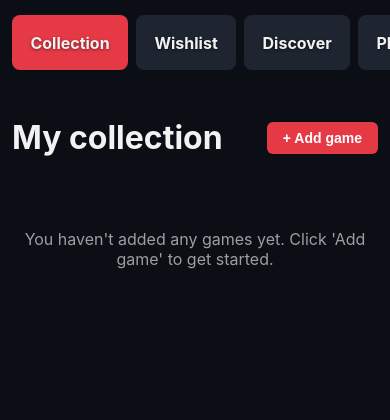
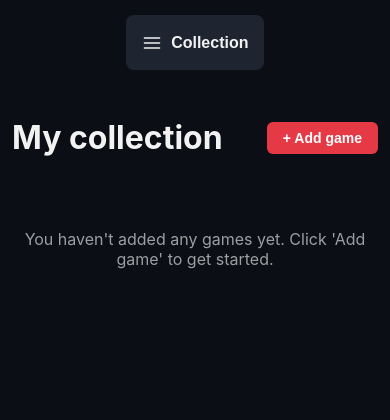
Before and after one commit to baspetter/boardgames, a PHP site: page /index.php in a window 390 px wide. Shown: the part 183-603 px from the top of the page. Run offline with PHP 8.4, Linux system fonts and the light colour scheme; the visitor is signed in with stand-in values (Sample User, id 1); data that the repository does not hold is empty.

Commit message:
Replace scrollable mobile nav with a hamburger menu
Below 640px, the big-button nav row is now hidden entirely in favor
of a single button (hamburger icon + current page name) that toggles
a dropdown with all 5 links, same open/close/outside-click pattern
as the existing user menu. Desktop keeps the big-button row
unchanged. Nav links are now defined once in a shared array so the
desktop and mobile variants can't drift out of sync.

```diff
--- a/assets/app.js
+++ b/assets/app.js
@@ -65,6 +65,23 @@ document.addEventListener('DOMContentLoaded', () => {
       if (!userMenuDropdown.classList.contains('hidden') && !userMenuDropdown.contains(e.target)) {
         userMenuDropdown.classList.add('hidden');
         userMenuBtn.setAttribute('aria-expanded', 'false');
+      }
+    });
+  }
+
+  // Mobile hamburger nav dropdown
+  const mobileNavBtn = document.getElementById('mobile-nav-btn');
+  const mobileNavDropdown = document.getElementById('mobile-nav-dropdown');
+  if (mobileNavBtn && mobileNavDropdown) {
+    mobileNavBtn.addEventListener('click', (e) => {
+      e.stopPropagation();
+      const isOpen = mobileNavDropdown.classList.toggle('hidden') === false;
+      mobileNavBtn.setAttribute('aria-expanded', String(isOpen));
+    });
+    document.addEventListener('click', (e) => {
+      if (!mobileNavDropdown.classList.contains('hidden') && !mobileNavDropdown.contains(e.target)) {
+        mobileNavDropdown.classList.add('hidden');
+        mobileNavBtn.setAttribute('aria-expanded', 'false');
       }
     });
   }
--- a/assets/style.css
+++ b/assets/style.css
@@ -205,15 +205,61 @@ a {
 .main-nav-btn.active:hover {
   background-color: var(--accent-hover);
 }
+.mobile-nav {
+  display: none;
+}
 @media (max-width: 639px) {
   .main-nav {
-    overflow-x: auto;
-    -webkit-overflow-scrolling: touch;
+    display: none;
   }
-  .main-nav-btn {
-    flex: 0 0 auto;
-    white-space: nowrap;
-    padding: 1.1rem 1.15rem;
+  .mobile-nav {
+    display: block;
+    position: relative;
+    max-width: var(--site-max-width);
+    margin: 0 auto;
+    padding: 1rem 0.75rem;
+    background: var(--background);
+  }
+  .mobile-nav-btn {
+    display: flex;
+    align-items: center;
+    gap: 0.6rem;
+    width: 100%;
+    padding: 1.1rem 1rem;
+    background-color: var(--surface-hover);
+    border: none;
+    border-radius: 0.5rem;
+    font-weight: 700;
+    font-size: 1rem;
+    color: var(--text);
+  }
+  .mobile-nav-btn:hover {
+    background-color: rgba(255, 255, 255, 0.2);
+  }
+  .mobile-nav-dropdown {
+    position: absolute;
+    left: 0.75rem;
+    right: 0.75rem;
+    top: 100%;
+    margin-top: 0.25rem;
+    background: var(--surface);
+    border: 1px solid var(--border);
+    border-radius: 0.5rem;
+    overflow: hidden;
+    z-index: 20;
+  }
+  .mobile-nav-dropdown a {
+    display: block;
+    padding: 0.85rem 1rem;
+    color: var(--text);
+    font-weight: 600;
+  }
+  .mobile-nav-dropdown a:hover {
+    background: var(--surface-hover);
+  }
+  .mobile-nav-dropdown a.active {
+    background: var(--accent);
+    color: #fff;
   }
 }
 
--- a/includes/header.php
+++ b/includes/header.php
@@ -43,12 +43,30 @@ $activeNav = $activeNav ?? null;
     <img class="background" src="/assets/header-background.png" alt="">
     <img class="logo" src="/assets/header-logo.png" alt="<?= h(SITE_NAME) ?>">
   </div>
+  <?php
+  $navLinks = [
+      'collection' => ['/', 'Collection'],
+      'wishlist' => ['/wishlist.php', 'Wishlist'],
+      'discover' => ['/discover.php', 'Discover'],
+      'playgroups' => ['/playgroups.php', 'Playgroups'],
+      'gamenights' => ['/gamenights.php', 'Gamenights'],
+  ];
+  ?>
   <nav class="main-nav">
-    <a class="main-nav-btn<?= $activeNav === 'collection' ? ' active' : '' ?>" href="/">Collection</a>
-    <a class="main-nav-btn<?= $activeNav === 'wishlist' ? ' active' : '' ?>" href="/wishlist.php">Wishlist</a>
-    <a class="main-nav-btn<?= $activeNav === 'discover' ? ' active' : '' ?>" href="/discover.php">Discover</a>
-    <a class="main-nav-btn<?= $activeNav === 'playgroups' ? ' active' : '' ?>" href="/playgroups.php">Playgroups</a>
-    <a class="main-nav-btn<?= $activeNav === 'gamenights' ? ' active' : '' ?>" href="/gamenights.php">Gamenights</a>
+    <?php foreach ($navLinks as $key => [$href, $label]): ?>
+      <a class="main-nav-btn<?= $activeNav === $key ? ' active' : '' ?>" href="<?= h($href) ?>"><?= h($label) ?></a>
+    <?php endforeach; ?>
   </nav>
+  <div class="mobile-nav">
+    <button type="button" class="mobile-nav-btn" id="mobile-nav-btn" aria-haspopup="true" aria-expanded="false" aria-label="Menu">
+      <svg viewBox="0 0 24 24" width="20" height="20" fill="none" stroke="currentColor" stroke-width="2" stroke-linecap="round"><line x1="3" y1="6" x2="21" y2="6"></line><line x1="3" y1="12" x2="21" y2="12"></line><line x1="3" y1="18" x2="21" y2="18"></line></svg>
+      <span><?= h($navLinks[$activeNav][1] ?? 'Menu') ?></span>
+    </button>
+    <div class="mobile-nav-dropdown hidden" id="mobile-nav-dropdown">
+      <?php foreach ($navLinks as $key => [$href, $label]): ?>
+        <a class="<?= $activeNav === $key ? 'active' : '' ?>" href="<?= h($href) ?>"><?= h($label) ?></a>
+      <?php endforeach; ?>
+    </div>
+  </div>
 <?php endif; ?>
 <main class="container">
```
